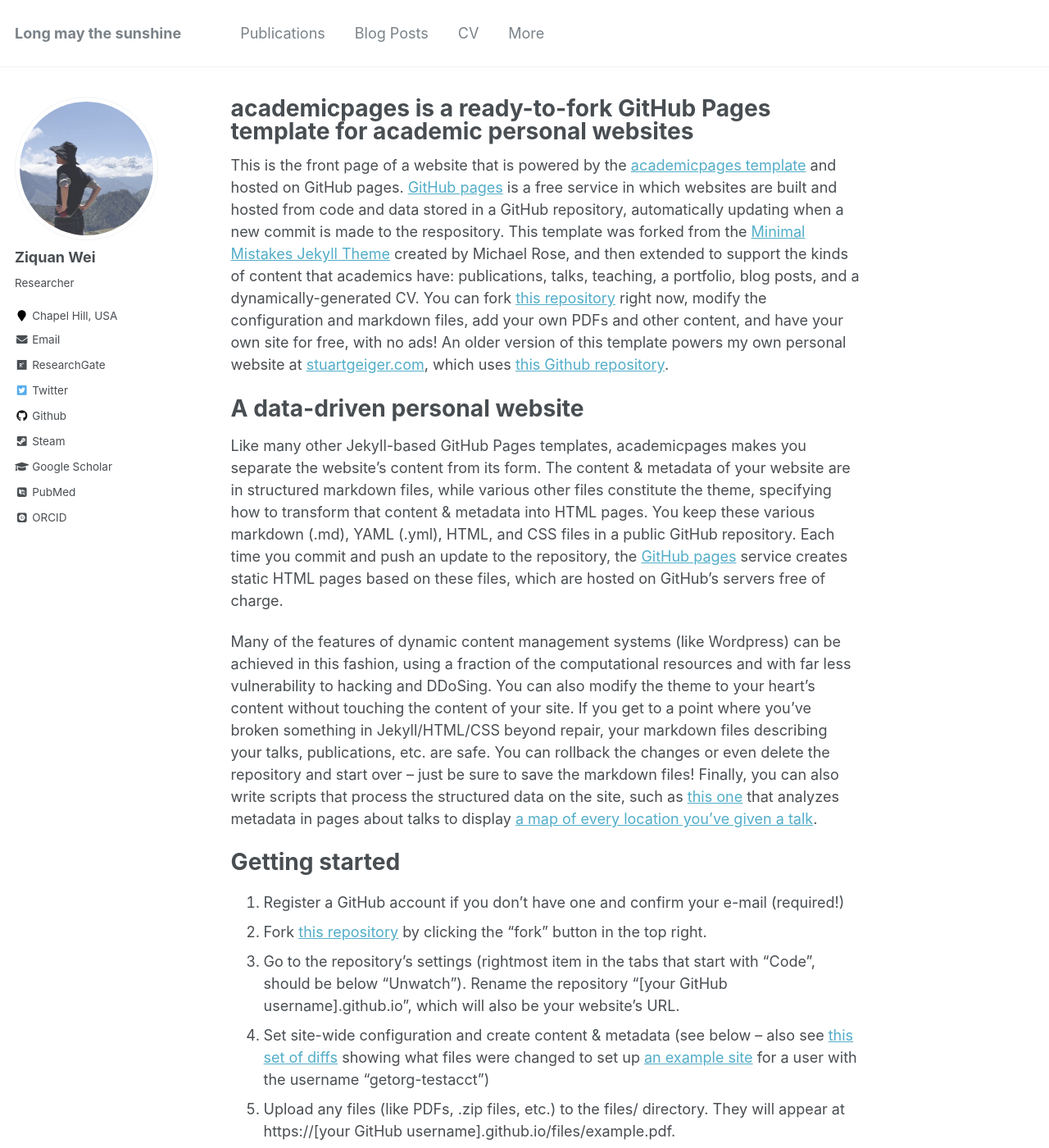
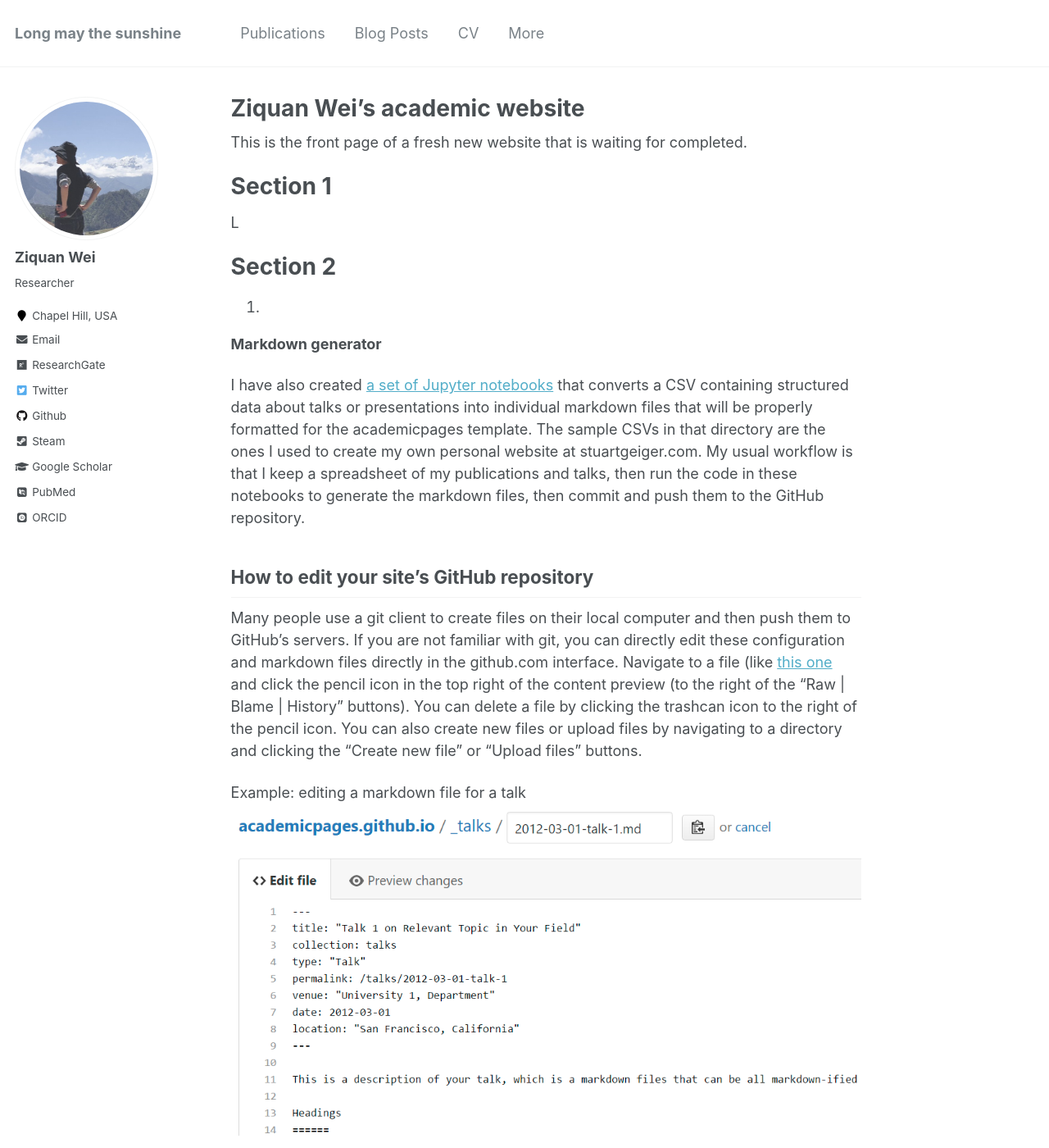
Before and after one commit to Chrisa142857/Chrisa142857.github.io, a Jekyll site: the page built from _pages/about.md, in a window 1280 px wide and 1400 px high. Shown: the whole window at 82% size. Built offline with Jekyll 4.4.1, drawn with Linux system fonts in a browser that asks for light colours; some web fonts are replaced; some of the changed text lies outside the part shown.

Commit message:
Update about.md

```diff
--- a/_pages/about.md
+++ b/_pages/about.md
@@ -1,6 +1,6 @@
 ---
 permalink: /
-title: "academicpages is a ready-to-fork GitHub Pages template for academic personal websites"
+title: "Ziquan Wei's academic website"
 excerpt: "About me"
 author_profile: true
 redirect_from:
@@ -8,30 +8,15 @@ redirect_from:
   - /about.html
 ---
 
-This is the front page of a website that is powered by the [academicpages template](https://github.com/academicpages/academicpages.github.io) and hosted on GitHub pages. [GitHub pages](https://pages.github.com) is a free service in which websites are built and hosted from code and data stored in a GitHub repository, automatically updating when a new commit is made to the respository. This template was forked from the [Minimal Mistakes Jekyll Theme](https://mmistakes.github.io/minimal-mistakes/) created by Michael Rose, and then extended to support the kinds of content that academics have: publications, talks, teaching, a portfolio, blog posts, and a dynamically-generated CV. You can fork [this repository](https://github.com/academicpages/academicpages.github.io) right now, modify the configuration and markdown files, add your own PDFs and other content, and have your own site for free, with no ads! An older version of this template powers my own personal website at [stuartgeiger.com](http://stuartgeiger.com), which uses [this Github repository](https://github.com/staeiou/staeiou.github.io).
+This is the front page of a fresh new website that is waiting for completed.
 
-A data-driven personal website
+Section 1
 ======
-Like many other Jekyll-based GitHub Pages templates, academicpages makes you separate the website's content from its form. The content & metadata of your website are in structured markdown files, while various other files constitute the theme, specifying how to transform that content & metadata into HTML pages. You keep these various markdown (.md), YAML (.yml), HTML, and CSS files in a public GitHub repository. Each time you commit and push an update to the repository, the [GitHub pages](https://pages.github.com/) service creates static HTML pages based on these files, which are hosted on GitHub's servers free of charge.
+L
 
-Many of the features of dynamic content management systems (like Wordpress) can be achieved in this fashion, using a fraction of the computational resources and with far less vulnerability to hacking and DDoSing. You can also modify the theme to your heart's content without touching the content of your site. If you get to a point where you've broken something in Jekyll/HTML/CSS beyond repair, your markdown files describing your talks, publications, etc. are safe. You can rollback the changes or even delete the repository and start over -- just be sure to save the markdown files! Finally, you can also write scripts that process the structured data on the site, such as [this one](https://github.com/academicpages/academicpages.github.io/blob/master/talkmap.ipynb) that analyzes metadata in pages about talks to display [a map of every location you've given a talk](https://academicpages.github.io/talkmap.html).
-
-Getting started
+Section 2
 ======
-1. Register a GitHub account if you don't have one and confirm your e-mail (required!)
-1. Fork [this repository](https://github.com/academicpages/academicpages.github.io) by clicking the "fork" button in the top right.
-1. Go to the repository's settings (rightmost item in the tabs that start with "Code", should be below "Unwatch"). Rename the repository "[your GitHub username].github.io", which will also be your website's URL.
-1. Set site-wide configuration and create content & metadata (see below -- also see [this set of diffs](http://archive.is/3TPas) showing what files were changed to set up [an example site](https://getorg-testacct.github.io) for a user with the username "getorg-testacct")
-1. Upload any files (like PDFs, .zip files, etc.) to the files/ directory. They will appear at https://[your GitHub username].github.io/files/example.pdf.
-1. Check status by going to the repository settings, in the "GitHub pages" section
-
-Site-wide configuration
-------
-The main configuration file for the site is in the base directory in [_config.yml](https://github.com/academicpages/academicpages.github.io/blob/master/_config.yml), which defines the content in the sidebars and other site-wide features. You will need to replace the default variables with ones about yourself and your site's github repository. The configuration file for the top menu is in [_data/navigation.yml](https://github.com/academicpages/academicpages.github.io/blob/master/_data/navigation.yml). For example, if you don't have a portfolio or blog posts, you can remove those items from that navigation.yml file to remove them from the header.
-
-Create content & metadata
-------
-For site content, there is one markdown file for each type of content, which are stored in directories like _publications, _talks, _posts, _teaching, or _pages. For example, each talk is a markdown file in the [_talks directory](https://github.com/academicpages/academicpages.github.io/tree/master/_talks). At the top of each markdown file is structured data in YAML about the talk, which the theme will parse to do lots of cool stuff. The same structured data about a talk is used to generate the list of talks on the [Talks page](https://academicpages.github.io/talks), each [individual page](https://academicpages.github.io/talks/2012-03-01-talk-1) for specific talks, the talks section for the [CV page](https://academicpages.github.io/cv), and the [map of places you've given a talk](https://academicpages.github.io/talkmap.html) (if you run this [python file](https://github.com/academicpages/academicpages.github.io/blob/master/talkmap.py) or [Jupyter notebook](https://github.com/academicpages/academicpages.github.io/blob/master/talkmap.ipynb), which creates the HTML for the map based on the contents of the _talks directory).
+1.
 
 **Markdown generator**
 
```
